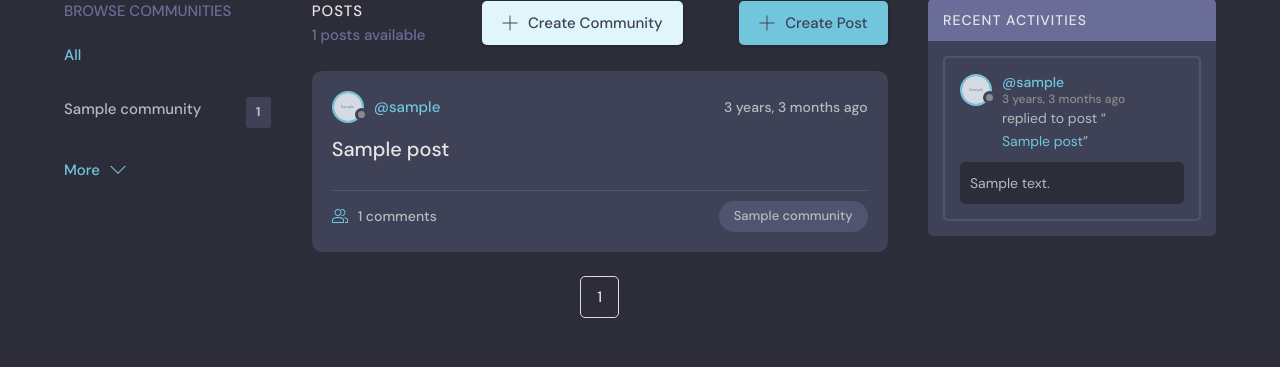
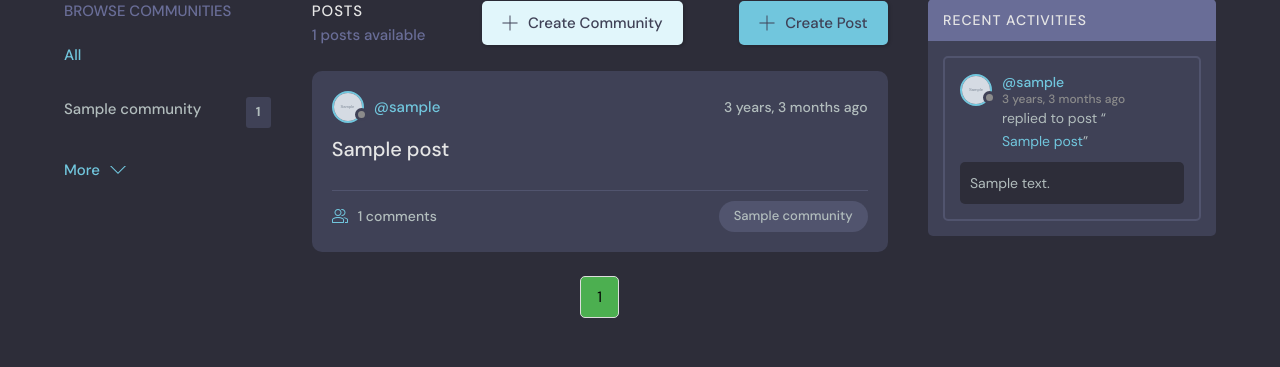
Before and after one commit to EZjit/MicroRedditApp, a Django app: page / in a window 1280 px wide. Shown: the part 101-468 px from the top of the page. Run offline with Django 4.2, Linux system fonts and the light colour scheme; tables that the repository leaves empty hold one stand-in row (values such as "Sample post"); grey boxes marked "Sample" are stand-in pictures.

Commit message:
Fixed app logo. Active page in pagination bar is now highlighted.

```diff
--- a/static/styles/style.css
+++ b/static/styles/style.css
@@ -1398,6 +1398,6 @@ details.comment:not([open]) .comment-heading::after {
 }
 
 .pagination a:hover:not(.active) {
-  background-color: #ddd;
+  background-color: white;
   color: black;
 }
--- a/templates/base.html
+++ b/templates/base.html
@@ -6,7 +6,6 @@
     <meta charset="UTF-8" />
     <meta http-equiv="X-UA-Compatible" content="IE=edge" />
     <meta name="viewport" content="width=device-width, initial-scale=1.0" />
-    <link rel="shortcut icon" href="assets/favicon.ico" type="image/x-icon" />
     <link rel="stylesheet" href="{% static 'styles/style.css' %}" />
     <title>Micro Reddit - It's like Reddit, but micro</title>
   </head>
--- a/templates/home.html
+++ b/templates/home.html
@@ -63,7 +63,7 @@
 
             {% for num in page_obj.paginator.page_range %}
               {% if page_obj.number == num %}
-                <a href="?q={{ query }}&page={{ num }}">{{ num }}</a>
+                <a class='active' href="?q={{ query }}&page={{ num }}">{{ num }}</a>
               {% elif num > page_obj.number|add:'-3' and num < page_obj.number|add:'3' %}
                 <a href="?q={{ query }}&page={{ num }}">{{ num }}</a>
               {% endif %}
@@ -75,7 +75,7 @@
                 <a href="?q={{ query }}&page={{ page_obj.paginator.num_pages }}">{{ page_obj.paginator.num_pages }}</a>
               {% elif page_obj.number < page_obj.paginator.num_pages|add:'-2' %}
                 <span>...</span>
-                <a href="?q={{ query }}&page={{ page_obj.paginator.num_pages }}">{{ page_obj.paginator.num_pages }}</a>%
+                <a href="?q={{ query }}&page={{ page_obj.paginator.num_pages }}">{{ page_obj.paginator.num_pages }}</a>
               {% endif %}
               <a href="?q={{ query }}&page={{ page_obj.next_page_number }}">Next</a>
             {% endif %}
```
